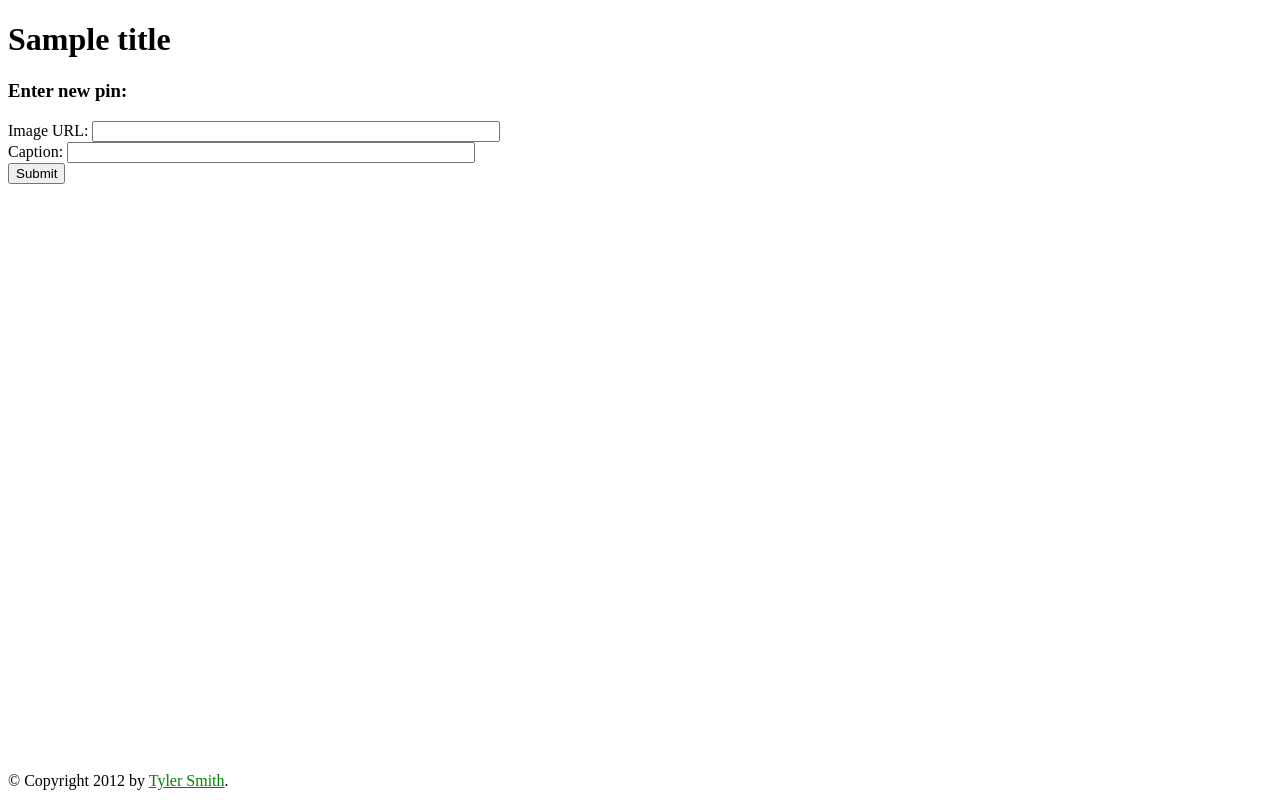
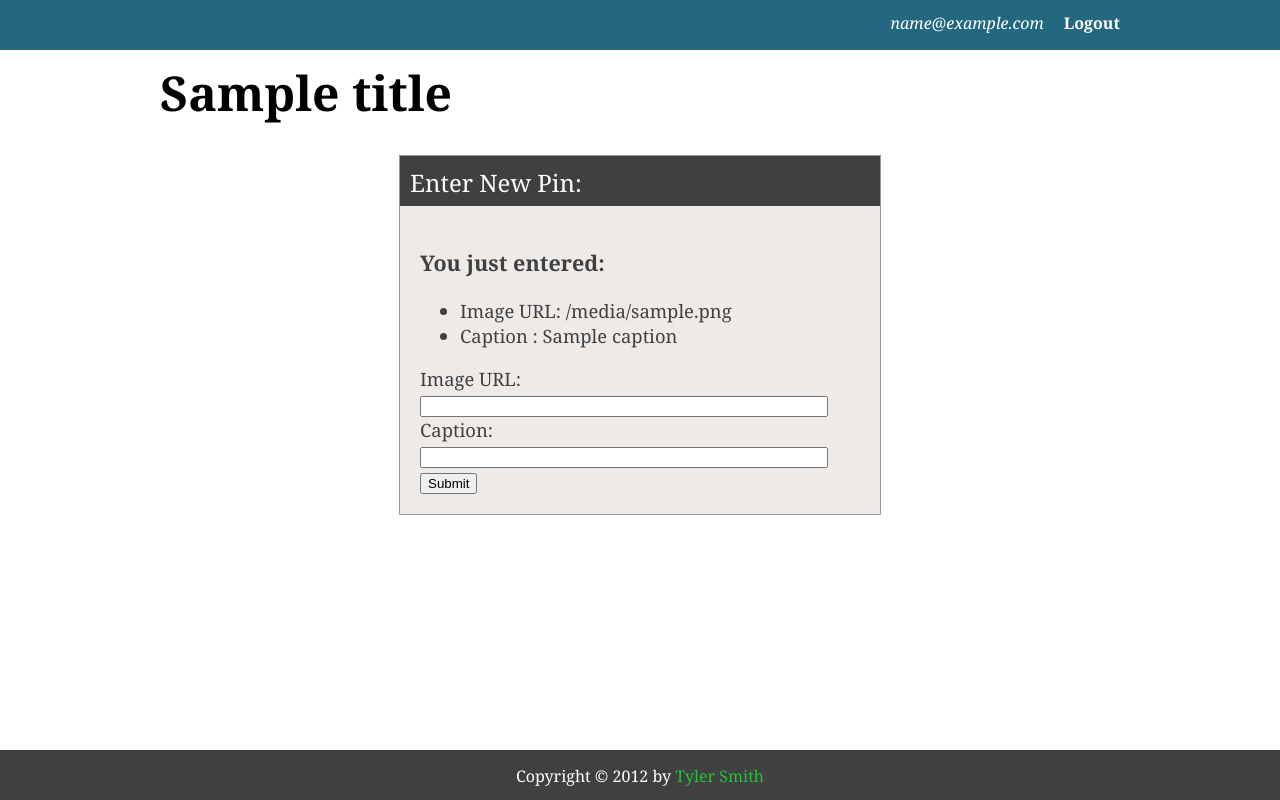
Before and after one commit to tsmith14/Pinboard, a Python web app: template src/templates/form.html in a window 1280 px wide. Run offline with Jinja, Linux system fonts and the light colour scheme; the template is opened without the code that fills it: most values are stand-ins (such as "Sample title", 1, 10 or a date in 2020).

Commit message:
Commit for HW3

```diff
--- /dev/null
+++ b/src/css/style.css
@@ -0,0 +1,126 @@
+html,body
+{
+	margin: 0px;
+	padding:0;
+	height:100%;
+	font-family: Georgia, serif;
+}
+#wrapper
+{
+	min-height:100%;
+	position:relative;
+}
+#header
+{
+	width: 100%;
+	height: 50px;
+	background-color:#24687F;
+}
+#headerContent
+{
+	width:960px;
+	margin-left:auto;
+	margin-right:auto;
+}
+.button
+{
+	padding-top:12px;
+	color:white;
+	text-decoration: none;
+	font-weight:bold;
+}
+#username
+{
+	padding-top:12px;
+	float:right;
+	color:white;
+	font-style:italic;
+}
+#loginButton
+{
+	float:right;
+}
+#logoutButton
+{
+	float:right;
+	margin-left:20px;
+}
+#footer
+{
+	position:absolute;
+	width: 100%;
+	height: 50px;
+	background-color:#404040;
+	bottom:0px;
+	left:0px;
+}
+
+#footer .footer-inner
+{
+	color:white;
+	padding:10px;
+	margin-top:5px;
+	margin-left:auto;
+	margin-right:auto;
+	width:50%;
+	text-align: center;
+}
+
+#footer .footer-inner a
+{
+	color: #27c239;
+	text-decoration: none;
+}
+
+
+
+#content
+{
+	padding:10px;
+	padding-bottom:100px;
+	width:960px;
+	margin-left:auto;
+	margin-right:auto;
+}
+
+#title
+{
+	font-size:3em;
+	font-weight:bold;
+}
+
+#widgetBox
+{
+	margin-left:auto;
+	margin-right:auto;
+	margin-top:30px;
+	width:50%;
+	min-width:350px;
+	border:1px solid #999;
+	//border-radius:5px;
+	//-moz-border-radius:3px; /* Firefox 3.6 and earlier */
+}
+
+#widgetBox .widgetTitleBox
+{
+	height:50px;
+	background-color:#404040;
+	color:white;
+}
+
+#widgetBox .widgetTitle
+{
+	color:white;
+	margin-left:10px;
+	padding-top:10px;
+	font-size:1.5em;
+}
+
+#widgetBox .widgetContentBox
+{
+	min-height:60px;
+	padding:20px;
+	font-size:1.15em;
+	background-color:#EDEAE8;
+	color:#404040;
+}
--- a/src/templates/form.html
+++ b/src/templates/form.html
@@ -1,12 +1,29 @@
 {% extends "master.html" %}
-{% block title %}{{ title }}{% endblock %}
 {% block content %}
-    <h1>{{title}}</h1>
-    <div id="submittedData">{% block formSubmitted %}{% endblock %}</div>
-    <h3>Enter new pin:</h3>
-    <form action="/submit" method="GET">
-         <div><label for="imageURL">Image URL: </label><input name="imageURL" type="text" style="width:400px;"></input></div>
-         <div><label for="caption">Caption: </label><input name="caption" type="text" style="width:400px;"></input></div>
-         <div><input type="submit" value="Submit"></div>
-    </form>
+    <div id="widgetBox">
+		<div class="widgetTitleBox">
+		<div class="widgetTitle">Enter New Pin:</div>
+		</div>
+
+		<div class="widgetContentBox">
+			<div class="widgetContent">
+			 {% if imageUrl %}
+				<div id="submittedData">
+					<h3>You just entered:</h3>
+					<ul>
+						<li>Image URL: {{ imageUrl }} </li>
+						<li>Caption : {{ caption }} </li>
+					</ul>
+  				</div>
+  			{% endif %}
+
+	    		<form action="/" method="GET">
+	         	<div><label for="imageUrl">Image URL: </label><input name="imageUrl" type="text" style="width:400px;"></input></div>
+	       		<div><label for="caption">Caption: </label><input name="caption" type="text" style="width:400px;"></input></div>
+	       		<div><input type="submit" value="Submit"></div>
+	   			</form>
+			</div>
+		</div>
+	</div>
+
 {% endblock %}
--- a/src/templates/master.html
+++ b/src/templates/master.html
@@ -3,27 +3,36 @@
 <head>
 <meta http-equiv="Content-Type" content="text/html; charset=UTF-8">
 <title>{{ title }}</title>
-<style>
-	#footer
-	{
-		position:absolute;
-		bottom:10px;
-		margin-left:0px;
-	}
-	a
-	{
-		color: green;
-	}
-
-</style>
+<link rel="stylesheet" type="text/css" href="/css/style.css" />
 </head>
 <body>
-    <div id="content">
-    {% block content %}{% endblock %}</div>
-    <div id="footer">
-        {% block footer %}
-        &copy; Copyright 2012 by <a href="http://tsmith14-pinboard.appspot.com">Tyler Smith</a>.
-        {% endblock %}
-    </div>
+<div id="wrapper">
+	<div id="header">
+		<div id="headerContent">
+			{% if email %}
+			<a href="{{ logoutUrl }}" id="logoutButton" class="button">Logout</a>
+			<div id="username">{{ email }}</div>
+			{% else %}
+				<a href="{{ loginUrl }}" id="loginButton" class="button">Login</a>
+			{% endif %}
+
+		</div>
+	</div>
+
+	<div id="content">
+		<div id="title">{{ title }}</div>
+
+		{% block content %}{% endblock %}
+
+
+	</div>
+
+	<div id="footer">
+		<div class="footer-inner">
+		 	Copyright © 2012 by <a href="http://tsmith14-pinboard.appspot.com">Tyler Smith</a>
+		</div>
+	</div>
+</div>
 </body>
+
 </html>
```
Also changed, not shown: src/Main.py (+21 -15 lines), src/app.yaml (+8 -2 lines), src/templates/login.html (added, +12 -0 lines).
